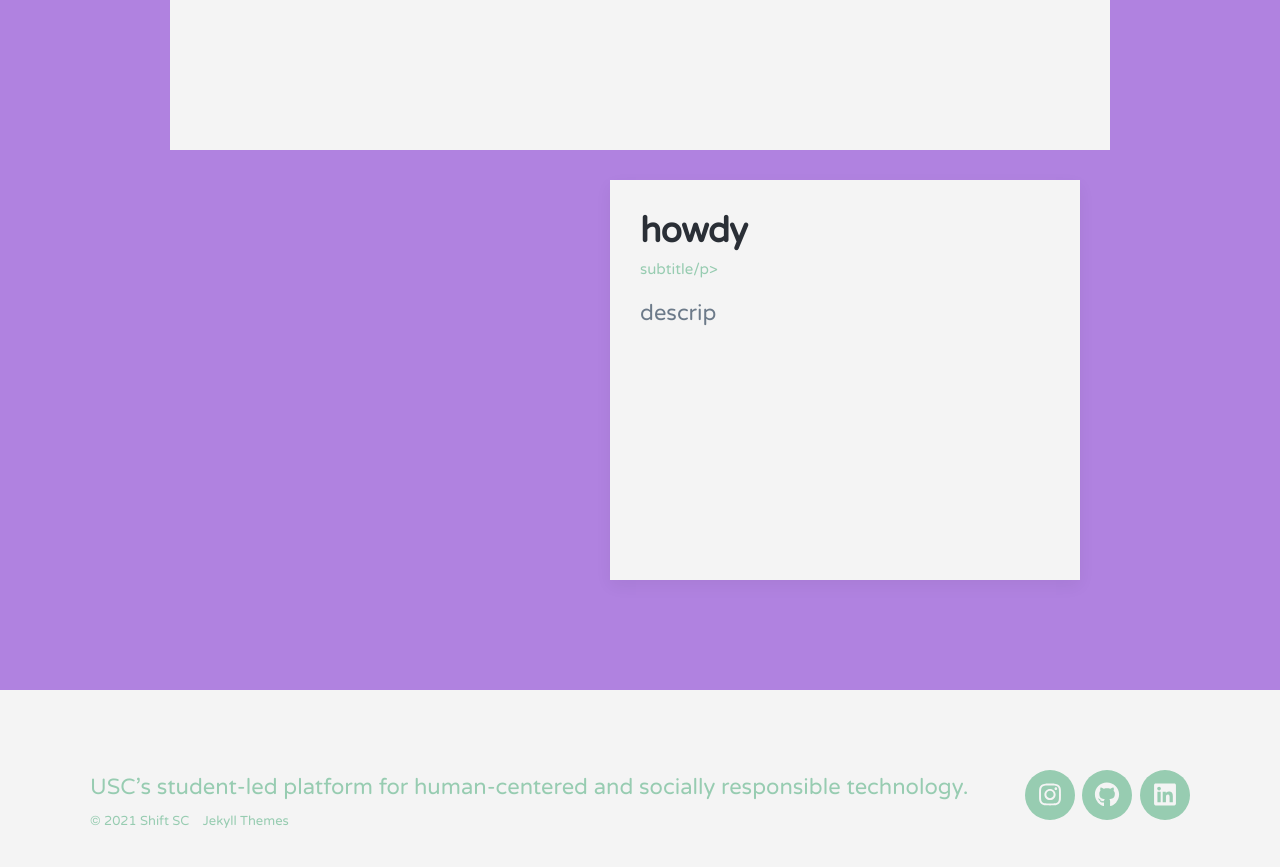
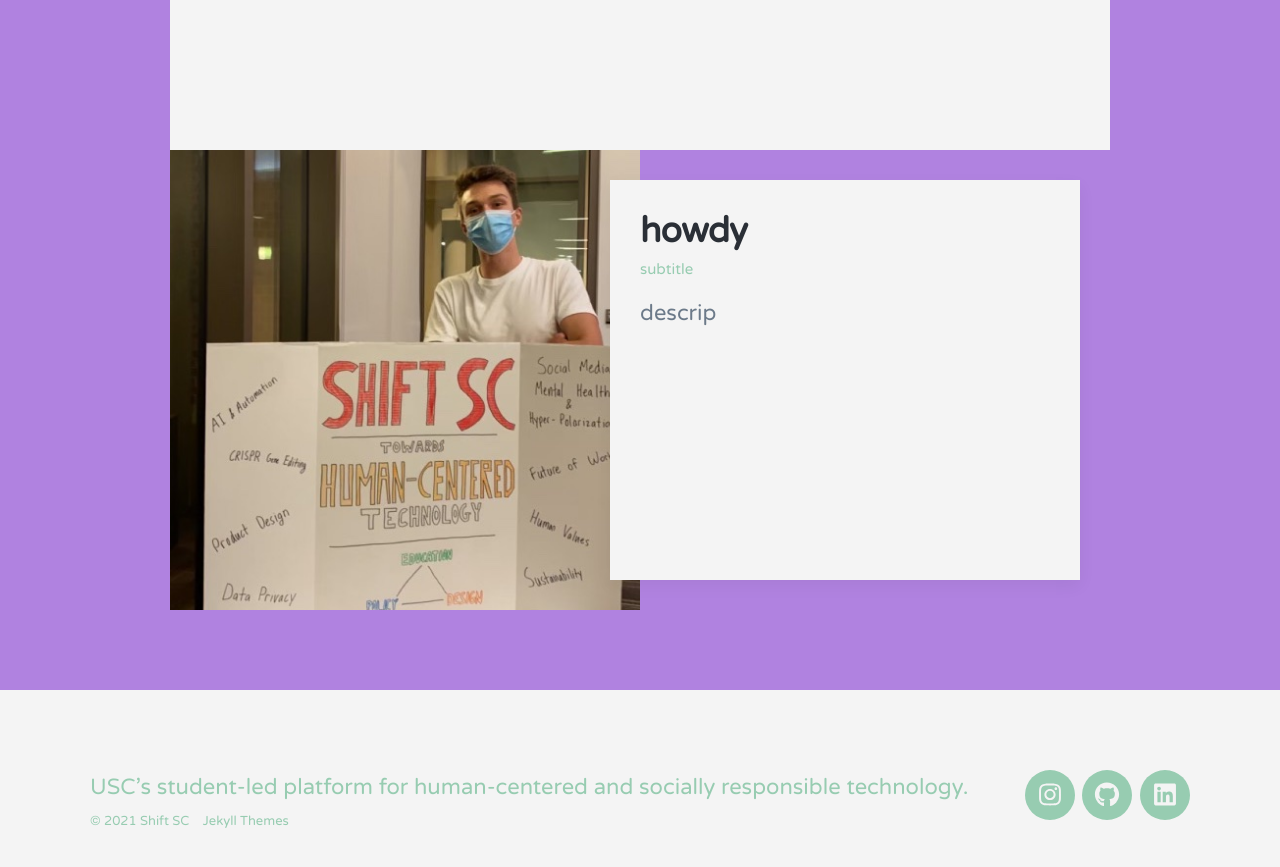
Before and after one commit to shiftsc/shiftsc.github.io, a Jekyll site: the page built from index.html, in a window 1280 px wide and 900 px high, scrolled down 723 px. Shown: the top 867 px of the window. Built offline with Jekyll 4.4.1, drawn with Linux system fonts in a browser that asks for light colours; nearby versions of some CDN libraries.

Commit message:
smol edits

```diff
--- a/index.html
+++ b/index.html
@@ -28,13 +28,13 @@ featured_image: /images/swirl-logo/SWIRL_swirl.png
 		<article class="post">
 
 			<div class="post__image-wrap">
-				<div class="post__image" style="background-image: url({{ page.featured_image | relative_url }})"></div>
+				<div class="post__image" style="background-image: url('images/blog/trifold.jpg')"></div>
 			</div>
 
 			<div class="post__content-wrap">
 				<div class="post__content">
 					<h2 class="post__title"><a href="shiftsc.org">howdy</a></h2>
-					<p class="post__subtitle">subtitle/p>
+					<p class="post__subtitle">subtitle</p>
 					<p class="post__description">descrip</p>
 				</div>
 			</div>
```
